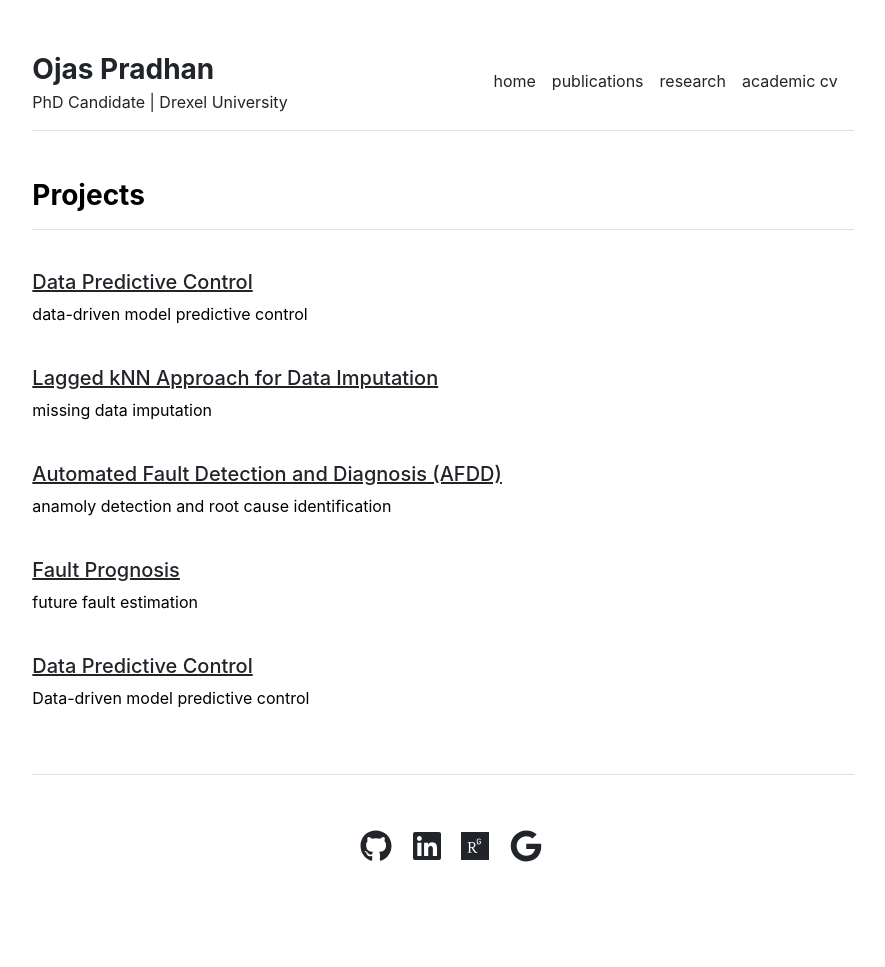
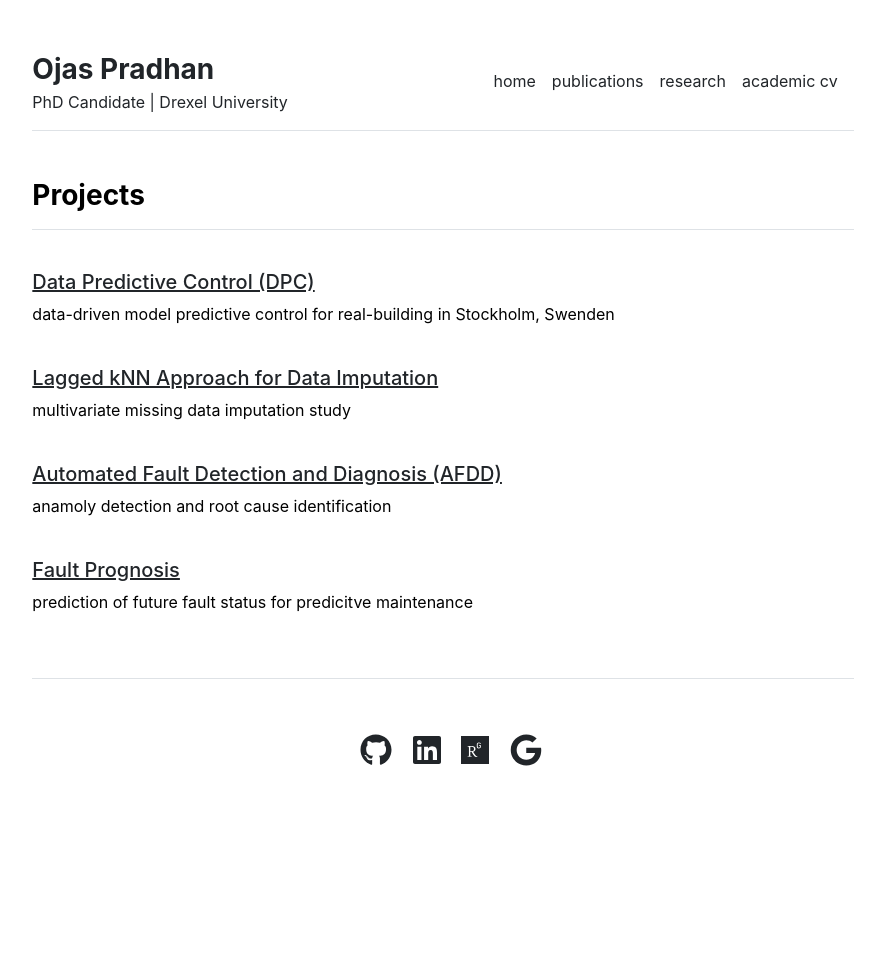
Before and after one commit to pradhanojas/pradhanojas.github.io, a Jekyll site: the page built from research.md, in a window 1280 px wide. Shown: the whole page, without its empty margins (197-1082 px from the left). Built offline with Jekyll 4.4.1, drawn with Linux system fonts in a browser that asks for light colours; after the commit the page ends 900 px from its top, so only the background shows below that.

Commit message:
research

```diff
--- a/_data/settings.yml
+++ b/_data/settings.yml
@@ -9,11 +9,10 @@ courses:
 - {name: 'Stellar Structures', url: 'stellar-structures'}
 
 research:
-- {name: 'Data Predictive Control', subtitle: 'data-driven model predictive control', url: 'dpc'}
-- {name: 'Lagged kNN Approach for Data Imputation', subtitle: 'missing data imputation', url: 'data-imputation'}
-- {name: 'Automated Fault Detection and Diagnosis (AFDD)', subtitle: 'anamoly detection and root cause identification', url: 'fault-diagnosis'}
-- {name: 'Fault Prognosis', subtitle: 'future fault estimation', url: 'fault-prognosis'}
-- {name: 'Data Predictive Control', subtitle: 'Data-driven model predictive control', url: 'dpc'}
+- {name: 'Data Predictive Control (DPC)', subtitle: 'data-driven model predictive control for real-building in Stockholm, Swenden', url: 'dpc'}
+- {name: 'Lagged kNN Approach for Data Imputation', subtitle: 'multivariate missing data imputation study', url: 'data-imputation'}
+- {name: 'Automated Fault Detection and Diagnosis (AFDD)', subtitle: 'anamoly detection and root cause identification', url: 'fdd'}
+- {name: 'Fault Prognosis', subtitle: 'prediction of future fault status for predicitve maintenance', url: 'prognosis'}
 
 
 social:
```
Also changed, not shown: research/fdd.md (renamed from research/fault-diagnosis.md), research/prognosis.md (renamed from research/fault-prognosis.md).
